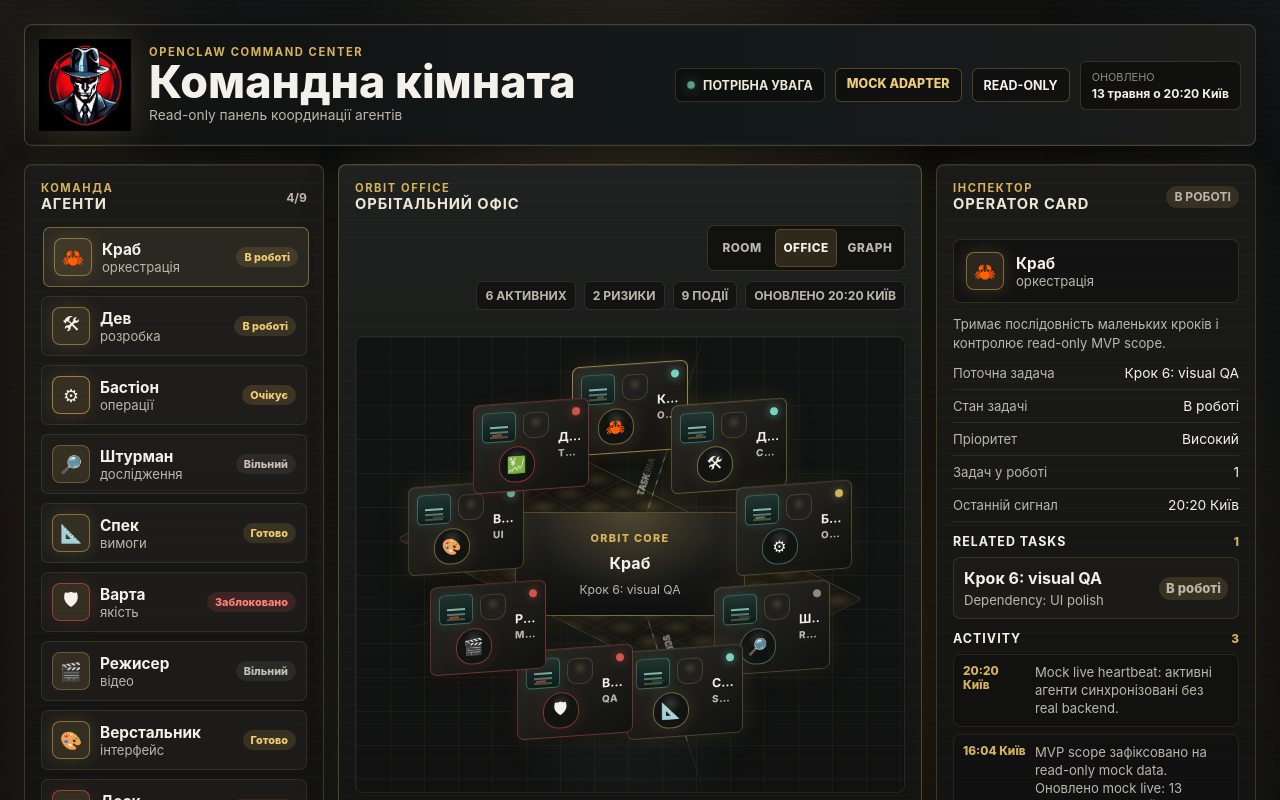
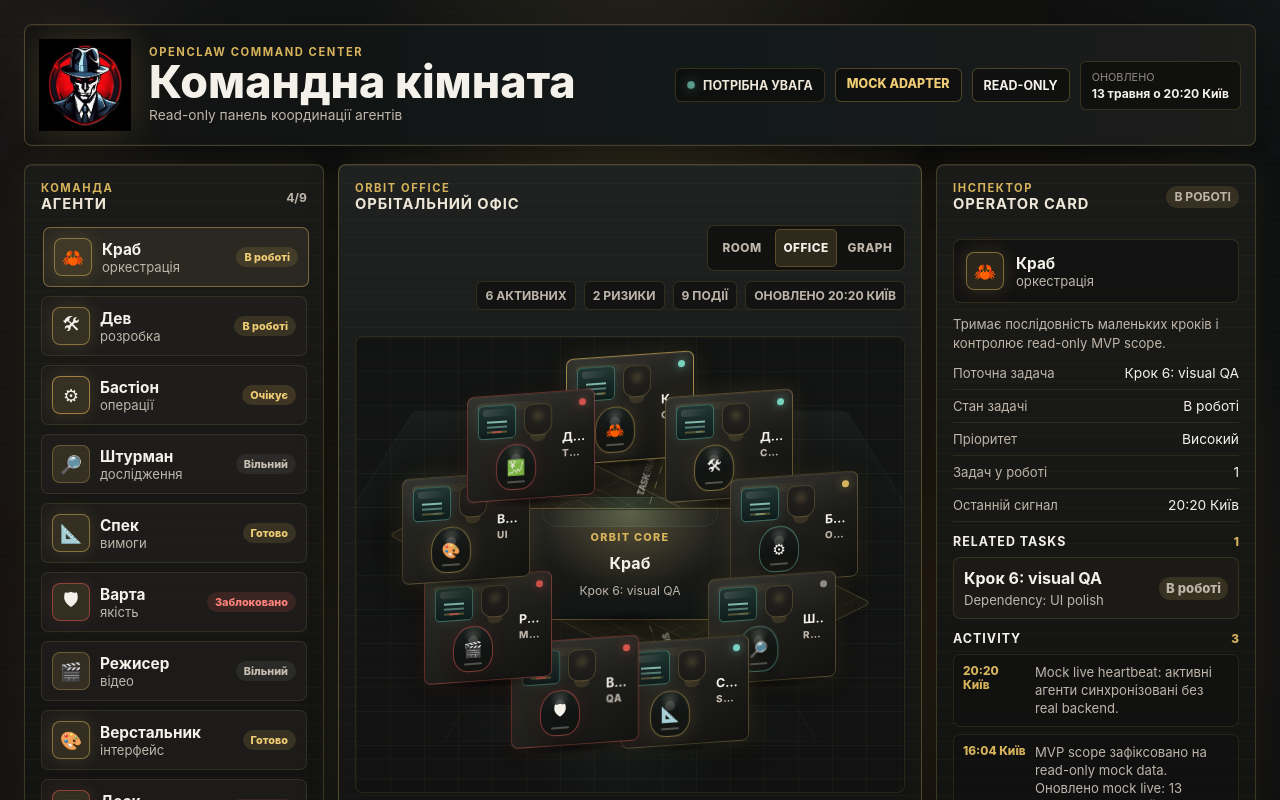
Before and after one commit to DenisNosov22/openclaw-command-center, a React (Vite) app: page / in a window 1280 px wide. Both pictures are taken after a click on the button "OFFICE". Shown: the top 800 px of the page. Built offline with nearby package versions, Linux system fonts and the light colour scheme.

Commit message:
polish office scene visuals

```diff
--- a/src/App.css
+++ b/src/App.css
@@ -626,11 +626,11 @@
   overflow-clip-margin: 8px;
   isolation: isolate;
   background:
-    linear-gradient(rgba(120, 212, 192, 0.055) 1px, transparent 1px),
-    linear-gradient(90deg, rgba(215, 180, 92, 0.055) 1px, transparent 1px),
-    radial-gradient(ellipse at 50% 45%, rgba(215, 180, 92, 0.16), transparent 22%),
-    radial-gradient(ellipse at 50% 72%, rgba(120, 212, 192, 0.1), transparent 36%),
-    linear-gradient(180deg, rgba(13, 16, 15, 0.72), rgba(8, 9, 9, 0.24));
+    linear-gradient(rgba(120, 212, 192, 0.045) 1px, transparent 1px),
+    linear-gradient(90deg, rgba(215, 180, 92, 0.042) 1px, transparent 1px),
+    radial-gradient(ellipse at 50% 42%, rgba(215, 180, 92, 0.18), transparent 22%),
+    radial-gradient(ellipse at 50% 72%, rgba(120, 212, 192, 0.1), transparent 34%),
+    linear-gradient(180deg, rgba(16, 18, 17, 0.82), rgba(8, 9, 9, 0.2));
   background-size:
     34px 34px,
     34px 34px,
@@ -641,25 +641,79 @@
   border-radius: 8px;
 }
 
+.isometric-office::before,
+.isometric-office::after {
+  position: absolute;
+  inset: 20px 28px auto;
+  z-index: 0;
+  height: 44%;
+  pointer-events: none;
+  content: '';
+  border: 1px solid rgba(120, 212, 192, 0.07);
+  border-bottom: 0;
+  border-radius: 8px 8px 0 0;
+  opacity: 0.78;
+  transform: perspective(620px) rotateX(58deg);
+}
+
+.isometric-office::before {
+  background:
+    linear-gradient(180deg, rgba(244, 241, 234, 0.035), transparent 72%),
+    linear-gradient(90deg, transparent 48%, rgba(215, 180, 92, 0.06) 49%, transparent 51%);
+  box-shadow: inset 0 28px 70px rgba(120, 212, 192, 0.035);
+}
+
+.isometric-office::after {
+  inset: auto 18% 28px;
+  height: 18%;
+  background: linear-gradient(90deg, transparent, rgba(120, 212, 192, 0.1), transparent);
+  border-color: rgba(215, 180, 92, 0.08);
+  opacity: 0.52;
+  transform: perspective(620px) rotateX(64deg);
+}
+
 .office-floor {
   position: absolute;
   left: 50%;
   top: 51%;
   z-index: 0;
-  width: min(76%, 520px);
-  aspect-ratio: 1.7;
+  width: min(80%, 560px);
+  aspect-ratio: 1.78;
   transform: translate(-50%, -50%) rotateX(60deg) rotateZ(45deg);
   background:
-    linear-gradient(rgba(120, 212, 192, 0.1) 1px, transparent 1px),
-    linear-gradient(90deg, rgba(215, 180, 92, 0.1) 1px, transparent 1px),
-    radial-gradient(ellipse at 50% 50%, rgba(240, 205, 116, 0.14), transparent 62%),
-    rgba(16, 17, 15, 0.76);
-  background-size: 38px 38px;
-  border: 1px solid rgba(215, 180, 92, 0.22);
+    linear-gradient(rgba(120, 212, 192, 0.082) 1px, transparent 1px),
+    linear-gradient(90deg, rgba(215, 180, 92, 0.088) 1px, transparent 1px),
+    radial-gradient(ellipse at 50% 48%, rgba(240, 205, 116, 0.16), transparent 58%),
+    linear-gradient(135deg, rgba(244, 241, 234, 0.035), transparent 34%),
+    rgba(16, 17, 15, 0.8);
+  background-size:
+    42px 42px,
+    42px 42px,
+    auto,
+    auto,
+    auto;
+  border: 1px solid rgba(215, 180, 92, 0.26);
   border-radius: 8px;
   box-shadow:
-    inset 0 0 58px rgba(215, 180, 92, 0.08),
-    0 24px 70px rgba(0, 0, 0, 0.32);
+    inset 0 0 0 1px rgba(244, 241, 234, 0.035),
+    inset 0 0 72px rgba(215, 180, 92, 0.09),
+    0 28px 90px rgba(0, 0, 0, 0.42);
+}
+
+.office-floor::before,
+.office-floor::after {
+  position: absolute;
+  inset: 13%;
+  pointer-events: none;
+  content: '';
+  border: 1px solid rgba(120, 212, 192, 0.12);
+  border-radius: 7px;
+}
+
+.office-floor::after {
+  inset: 25% 18%;
+  border-color: rgba(215, 180, 92, 0.16);
+  box-shadow: inset 0 0 38px rgba(120, 212, 192, 0.035);
 }
 
 .office-core {
@@ -668,21 +722,45 @@
   top: 50%;
   z-index: 3;
   display: grid;
-  width: min(42%, 260px);
-  min-height: 104px;
+  width: min(39%, 252px);
+  min-height: 112px;
   place-items: center;
-  padding: 14px;
+  padding: 16px;
   text-align: center;
   background:
-    radial-gradient(ellipse at 50% 0%, rgba(240, 205, 116, 0.2), transparent 58%),
-    linear-gradient(180deg, rgba(39, 38, 33, 0.94), rgba(15, 17, 16, 0.9)),
+    radial-gradient(ellipse at 50% 0%, rgba(240, 205, 116, 0.24), transparent 58%),
+    linear-gradient(180deg, rgba(43, 42, 37, 0.96), rgba(15, 17, 16, 0.92)),
     rgba(17, 17, 15, 0.9);
-  border: 1px solid rgba(215, 180, 92, 0.38);
+  border: 1px solid rgba(215, 180, 92, 0.46);
   border-radius: 8px;
   box-shadow:
-    0 0 38px rgba(215, 180, 92, 0.16),
-    0 20px 38px rgba(0, 0, 0, 0.28);
+    inset 0 1px 0 rgba(244, 241, 234, 0.08),
+    inset 0 -20px 40px rgba(120, 212, 192, 0.035),
+    0 0 46px rgba(215, 180, 92, 0.18),
+    0 24px 46px rgba(0, 0, 0, 0.34);
   transform: translate(-50%, -50%);
+}
+
+.command-core::before,
+.command-core::after {
+  position: absolute;
+  pointer-events: none;
+  content: '';
+  border-radius: 999px;
+}
+
+.command-core::before {
+  inset: -12px 18px auto;
+  height: 28px;
+  background: linear-gradient(90deg, transparent, rgba(120, 212, 192, 0.18), transparent);
+  border: 1px solid rgba(120, 212, 192, 0.13);
+  opacity: 0.72;
+}
+
+.command-core::after {
+  inset: auto 20px -10px;
+  height: 18px;
+  background: radial-gradient(ellipse, rgba(0, 0, 0, 0.44), transparent 72%);
 }
 
 .office-core span {
@@ -725,9 +803,10 @@
   position: absolute;
   left: 50%;
   top: 50%;
-  width: min(46%, 260px);
+  width: min(43%, 252px);
   height: 1px;
-  background: linear-gradient(90deg, transparent, rgba(120, 212, 192, 0.28), transparent);
+  background: linear-gradient(90deg, transparent, rgba(120, 212, 192, 0.18), transparent);
+  opacity: 0.72;
   transform-origin: 0 50%;
 }
 
@@ -751,12 +830,12 @@
   position: absolute;
   left: 50%;
   top: 50%;
-  width: min(34%, 210px);
+  width: min(33%, 206px);
   height: 1px;
   overflow: visible;
-  background-image: linear-gradient(90deg, rgba(120, 212, 192, 0.42) 45%, transparent 45%);
-  background-size: 12px 1px;
-  opacity: 0.46;
+  background-image: linear-gradient(90deg, rgba(120, 212, 192, 0.32) 45%, transparent 45%);
+  background-size: 16px 1px;
+  opacity: 0.38;
   transform-origin: 0 50%;
 }
 
@@ -764,12 +843,12 @@
   position: absolute;
   top: -3px;
   left: 0;
-  width: 5px;
+  width: 4px;
   aspect-ratio: 1;
   content: '';
   background: #78d4c0;
   border-radius: 50%;
-  box-shadow: 0 0 8px rgba(120, 212, 192, 0.36);
+  box-shadow: 0 0 10px rgba(120, 212, 192, 0.32);
 }
 
 .office-transfer::before {
@@ -798,8 +877,8 @@
 
 .office-transfer--handoff {
   width: min(30%, 190px);
-  background-image: linear-gradient(90deg, rgba(215, 180, 92, 0.4) 45%, transparent 45%);
-  opacity: 0.48;
+  background-image: linear-gradient(90deg, rgba(215, 180, 92, 0.34) 45%, transparent 45%);
+  opacity: 0.44;
   transform: rotate(164deg);
 }
 
@@ -859,7 +938,7 @@
 }
 
 .office-transfer--selected {
-  opacity: 0.78;
+  opacity: 0.72;
 }
 
 .office-transfer--selected::after {
@@ -915,23 +994,25 @@
   position: absolute;
   z-index: 4;
   display: grid;
-  grid-template-columns: 34px 28px minmax(0, 1fr);
+  grid-template-columns: 38px 30px minmax(0, 1fr);
   grid-template-rows: auto auto;
-  gap: 5px 7px;
+  gap: 6px 8px;
   align-items: center;
-  width: clamp(116px, 17%, 154px);
-  min-height: 70px;
-  padding: 8px;
+  width: clamp(128px, 18%, 166px);
+  min-height: 78px;
+  padding: 9px 10px;
   text-align: left;
   cursor: pointer;
   background:
-    linear-gradient(145deg, rgba(43, 42, 37, 0.96), rgba(17, 17, 15, 0.94)),
+    linear-gradient(180deg, rgba(244, 241, 234, 0.045), transparent 38%),
+    linear-gradient(145deg, rgba(45, 44, 39, 0.98), rgba(17, 17, 15, 0.95)),
     rgba(18, 18, 16, 0.92);
   border: 1px solid rgba(215, 180, 92, 0.24);
   border-radius: 7px;
   box-shadow:
-    inset 0 1px 0 rgba(255, 255, 255, 0.05),
-    0 12px 28px rgba(0, 0, 0, 0.28);
+    inset 0 1px 0 rgba(244, 241, 234, 0.07),
+    inset 0 -10px 18px rgba(0, 0, 0, 0.18),
+    0 16px 34px rgba(0, 0, 0, 0.34);
   transform: translate(-50%, -50%) skewY(-4deg);
   transition:
     border-color 160ms ease,
@@ -939,13 +1020,35 @@
     transform 160ms ease;
 }
 
+.office-workstation::before,
+.office-workstation::after {
+  position: absolute;
+  pointer-events: none;
+  content: '';
+}
+
+.office-workstation::before {
+  inset: 7px 9px auto;
+  height: 8px;
+  background: linear-gradient(90deg, rgba(215, 180, 92, 0.18), transparent 72%);
+  border-radius: 999px;
+  opacity: 0.72;
+}
+
+.office-workstation::after {
+  inset: auto 12px -9px;
+  height: 12px;
+  background: radial-gradient(ellipse, rgba(0, 0, 0, 0.46), transparent 72%);
+  border-radius: 50%;
+}
+
 .office-desk--selected {
   border-color: rgba(215, 180, 92, 0.68);
   box-shadow:
     inset 0 0 0 1px rgba(120, 212, 192, 0.26),
-    inset 0 1px 0 rgba(255, 255, 255, 0.06),
+    inset 0 1px 0 rgba(244, 241, 234, 0.08),
     0 0 30px rgba(215, 180, 92, 0.18),
-    0 14px 32px rgba(0, 0, 0, 0.3);
+    0 18px 38px rgba(0, 0, 0, 0.34);
   outline: none;
   transform: translate(-50%, -52%) skewY(-4deg);
 }
@@ -999,7 +1102,7 @@
 .office-terminal {
   position: relative;
   display: grid;
-  width: 34px;
+  width: 38px;
   aspect-ratio: 1.12;
   place-items: center;
   background:
@@ -1008,6 +1111,16 @@
   border: 1px solid rgba(120, 212, 192, 0.36);
   border-radius: 5px;
   box-shadow: 0 0 14px rgba(120, 212, 192, 0.12);
+}
+
+.office-terminal::before {
+  position: absolute;
+  inset: 3px 4px auto;
+  height: 7px;
+  content: '';
+  background: linear-gradient(90deg, rgba(244, 241, 234, 0.22), transparent);
+  border-radius: 999px;
+  opacity: 0.62;
 }
 
 .office-terminal i {
@@ -1056,40 +1169,90 @@
 }
 
 .office-chair {
-  width: 26px;
-  aspect-ratio: 1;
+  position: relative;
+  width: 28px;
+  aspect-ratio: 0.9;
   background:
     radial-gradient(circle at 50% 38%, rgba(215, 180, 92, 0.18), transparent 36%),
     rgba(34, 33, 30, 0.92);
   border: 1px solid rgba(215, 180, 92, 0.22);
-  border-radius: 7px 7px 10px 10px;
+  border-radius: 8px 8px 11px 11px;
+  box-shadow: inset 0 -8px 10px rgba(0, 0, 0, 0.18);
+}
+
+.office-chair::after {
+  position: absolute;
+  left: 50%;
+  bottom: -7px;
+  width: 16px;
+  height: 7px;
+  content: '';
+  background: rgba(215, 180, 92, 0.14);
+  border-radius: 0 0 999px 999px;
+  transform: translateX(-50%);
 }
 
 .office-agent-marker {
+  position: relative;
   display: grid;
   grid-column: 1 / 3;
   justify-self: center;
-  width: 36px;
-  aspect-ratio: 1;
+  width: 40px;
+  aspect-ratio: 0.86;
   place-items: center;
   color: #f4f1ea;
   background:
-    radial-gradient(circle at 50% 30%, rgba(255, 255, 255, 0.14), transparent 34%),
+    radial-gradient(circle at 50% 18%, rgba(244, 241, 234, 0.18), transparent 24%),
+    linear-gradient(180deg, rgba(120, 212, 192, 0.055), transparent 54%),
     rgba(18, 20, 19, 0.92);
   border: 1px solid rgba(215, 180, 92, 0.3);
-  border-radius: 50% 50% 44% 44%;
-  font-size: 1rem;
+  border-radius: 48% 48% 38% 38%;
+  box-shadow:
+    inset 0 1px 0 rgba(244, 241, 234, 0.08),
+    0 8px 14px rgba(0, 0, 0, 0.2);
+  font-size: 0.95rem;
+  font-weight: 800;
+}
+
+.office-agent-avatar::before,
+.office-agent-avatar::after {
+  position: absolute;
+  pointer-events: none;
+  content: '';
+}
+
+.office-agent-avatar::before {
+  left: 50%;
+  top: 9px;
+  width: 10px;
+  aspect-ratio: 1;
+  background: rgba(244, 241, 234, 0.15);
+  border-radius: 50%;
+  transform: translateX(-50%);
+}
+
+.office-agent-avatar::after {
+  left: 50%;
+  bottom: 6px;
+  width: 18px;
+  height: 2px;
+  background: currentColor;
+  border-radius: 999px;
+  opacity: 0.28;
+  transform: translateX(-50%);
 }
 
 .office-agent-marker--signaling {
   border-color: rgba(212, 84, 77, 0.54);
   box-shadow: 0 0 18px rgba(212, 84, 77, 0.13);
+  animation: office-agent-signal 7.4s ease-in-out infinite;
 }
 
 .office-agent-marker--working,
 .office-agent-marker--coordinating {
   border-color: rgba(215, 180, 92, 0.5);
   box-shadow: 0 0 18px rgba(215, 180, 92, 0.14);
+  animation: office-agent-work 6.6s ease-in-out infinite;
 }
 
 .office-agent-marker--monitoring {
@@ -1099,17 +1262,19 @@
 .office-agent-marker--handoff {
   border-color: rgba(215, 180, 92, 0.54);
   box-shadow: 0 0 18px rgba(215, 180, 92, 0.13);
+  animation: office-agent-work 7.2s ease-in-out infinite;
 }
 
 .office-agent-marker--walking {
   border-color: rgba(120, 212, 192, 0.42);
+  animation: office-agent-walk 8.8s ease-in-out infinite;
 }
 
 .office-status-lamp {
   position: absolute;
   right: 8px;
   top: 8px;
-  width: 8px;
+  width: 7px;
   aspect-ratio: 1;
   border-radius: 50%;
 }
@@ -1635,6 +1800,45 @@
   }
 }
 
+@keyframes office-agent-work {
+  0%,
+  100% {
+    transform: translateY(0);
+  }
+
+  50% {
+    transform: translateY(1px);
+  }
+}
+
+@keyframes office-agent-signal {
+  0%,
+  100% {
+    box-shadow:
+      inset 0 1px 0 rgba(244, 241, 234, 0.08),
+      0 8px 14px rgba(0, 0, 0, 0.2),
+      0 0 10px rgba(212, 84, 77, 0.08);
+  }
+
+  50% {
+    box-shadow:
+      inset 0 1px 0 rgba(244, 241, 234, 0.08),
+      0 8px 14px rgba(0, 0, 0, 0.2),
+      0 0 18px rgba(212, 84, 77, 0.14);
+  }
+}
+
+@keyframes office-agent-walk {
+  0%,
+  100% {
+    transform: translateX(0);
+  }
+
+  50% {
+    transform: translateX(2px);
+  }
+}
+
 @keyframes office-walker-inner {
   0%,
   100% {
@@ -1725,6 +1929,7 @@
   .telemetry-pill--live span,
   .office-desk,
   .office-terminal__ticks,
+  .office-agent-avatar,
   .office-walker,
   .office-transfer::after {
     animation: none;
--- a/src/features/command-room/IsometricOfficeScene.tsx
+++ b/src/features/command-room/IsometricOfficeScene.tsx
@@ -34,7 +34,7 @@ export function IsometricOfficeScene({
         className="office-floor"
         role="img"
       />
-      <div className="office-core" aria-label="Central orbital command core">
+      <div className="office-core command-core" aria-label="Central orbital command core">
         <span>Orbit Core</span>
         <strong>{selectedStation?.name ?? 'Command'}</strong>
         <p>{selectedStation?.taskTitle ?? 'Mock-first coordination table'}</p>
@@ -67,7 +67,7 @@ export function IsometricOfficeScene({
           <button
             aria-label={`${isSelected ? 'Selected' : 'Select'} read-only office station ${station.name}: ${station.role}, ${station.activity} activity, ${station.terminalMode} terminal`}
             aria-pressed={isSelected}
-            className={`office-desk office-desk--${station.lane} office-desk--${station.activity} office-desk--pulse-${station.pulse}${
+            className={`office-desk office-workstation office-desk--${station.lane} office-desk--${station.activity} office-desk--pulse-${station.pulse}${
               isSelected ? ' office-desk--selected' : ''
             }`}
             data-agent-id={station.agentId}
@@ -84,7 +84,7 @@ export function IsometricOfficeScene({
               <span className="office-terminal__ticks" aria-hidden="true" />
             </span>
             <span className="office-chair" aria-hidden="true" />
-            <span className={`office-agent-marker office-agent-marker--${station.action}`}>
+            <span className={`office-agent-marker office-agent-avatar office-agent-marker--${station.action}`}>
               {station.marker}
             </span>
             <span className={`office-status-lamp office-status-lamp--${station.tone}`} />
```
Also changed, not shown: scripts/verifyOfficeScene.ts (+14 -0 lines), 1 other file (tests, documents, lock files or other folders).
